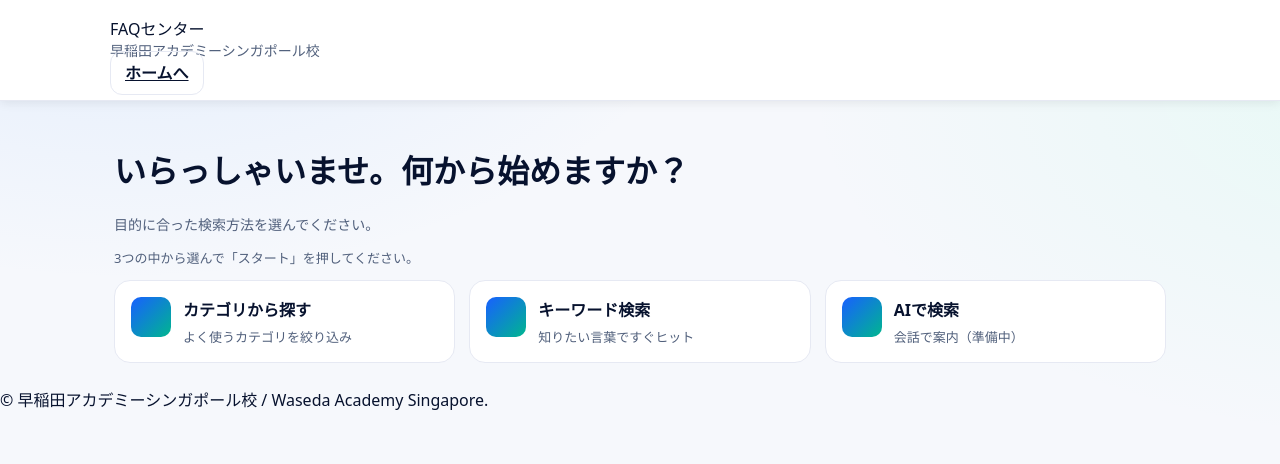
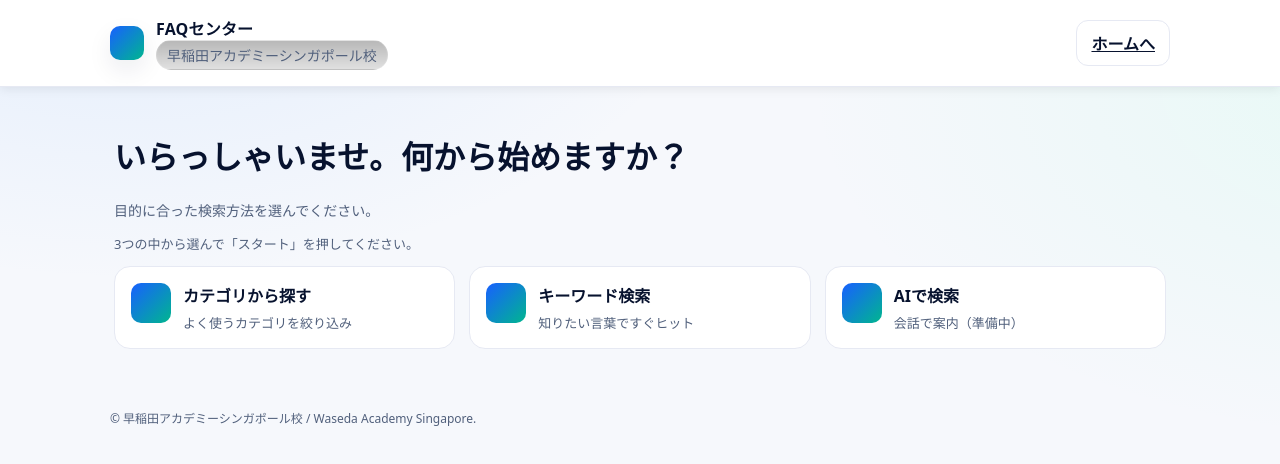
Before and after one commit to hazamayurinoki999/waseaca-faq, a plain HTML site: page index.html in a window 1280 px wide. Drawn offline with Linux system fonts and the light colour scheme.

Commit message:
Update app.css

```diff
--- a/assets/app.css
+++ b/assets/app.css
@@ -1,3 +1,4 @@
+/* ========== Smart FAQ Center — Brand × Modern UI (WASEDA SG) ========== */
 :root{
   --bg:#0b1220; --surface:#121a2b; --text:#eaf1ff; --muted:#a9b8d8;
   --brand-blue:#1e66ff; --brand-green:#00c39a; --brand-orange:#ffa800;
@@ -10,6 +11,7 @@
     --card:#ffffff; --border:#e6e9f3; --shadow:0 10px 25px rgba(9,24,61,.08);
   }
 }
+
 *{box-sizing:border-box}
 html,body{height:100%}
 body{
@@ -23,31 +25,34 @@
 }
 .container{max-width:1100px;margin:0 auto;padding:16px 20px}
 
-/* Header – くっきり見える配色に */
+/* ---------- Header（視認性を上げる：ほぼソリッド） ---------- */
 .header{
   position:sticky; top:0; z-index:50;
-  background:var(--surface);                /* ← 背景グラデの影響を断つ */
+  background:var(--surface);
   border-bottom:1px solid var(--border);
   box-shadow:0 2px 10px rgba(0,0,0,.08);
-  backdrop-filter:saturate(140%) blur(8px); /* なくてもOK（残してもOK） */
+  backdrop-filter:saturate(140%) blur(8px);
 }
-
 @media (prefers-color-scheme: dark){
   .header{
-    background:rgba(18,26,43,.94);          /* ダーク時はやや濃いめ */
+    background:rgba(18,26,43,.94);
     box-shadow:0 2px 12px rgba(0,0,0,.45);
   }
 }
+.bar{display:flex;align-items:center;justify-content:space-between;gap:12px;flex-wrap:wrap}
+.brand{display:flex;align-items:center;gap:12px;min-width:260px}
+.logo{width:34px;height:34px;border-radius:10px;background:linear-gradient(135deg,var(--brand-blue), var(--brand-green));box-shadow:var(--shadow)}
+.title{font-weight:800;letter-spacing:.2px}
+.site-note{color:var(--text);background:linear-gradient(180deg, rgba(0,0,0,.28), rgba(0,0,0,.12));
+  border:1px solid rgba(255,255,255,.12); border-radius:999px; padding:4px 10px; font-size:12px; backdrop-filter: blur(6px);}
+.site-footer{margin:24px auto;padding:12px 20px;max-width:1100px;color:var(--muted);font-size:12px}
+.site-footer a{color:var(--muted);text-decoration:underline}
 
+/* うすめの注釈系（未定義対策） */
 .subtle{ color:var(--muted); font-size:14px; }
 .stepnote{ color:var(--muted); font-size:13px; margin-top:4px; }
-.btn.ghost{ background:rgba(255,255,255,.06); }
-@media (prefers-color-scheme: dark){
-  .btn.ghost{ background:rgba(255,255,255,.04); }
-}
 
-
-/* Controls / pills / buttons */
+/* ---------- Controls / pills / buttons ---------- */
 .tools{display:flex;gap:10px;align-items:center;margin:14px 0 6px;flex-wrap:wrap}
 .search{flex:1;display:flex;align-items:center;gap:8px;border:1px solid var(--border);background:var(--surface);border-radius:12px;padding:8px 10px;min-width:220px}
 .search input{flex:1;border:none;outline:none;font-size:15px;background:transparent;color:var(--text)}
@@ -55,17 +60,24 @@
 .pill:hover{border-color:hsla(var(--h),80%,55%,.7);box-shadow:0 0 0 2px hsla(var(--h),80%,55%,.15) inset}
 .pill.active{border-color:hsla(var(--h),80%,55%,.9);box-shadow:0 0 0 2px hsla(var(--h),80%,55%,.25) inset}
 .pill-wrap{display:flex;gap:8px;flex-wrap:wrap}
+
 .btn{appearance:none;border:1px solid var(--border);background:var(--surface);color:var(--text);padding:10px 14px;border-radius:12px;cursor:pointer;font-weight:700;transition:.2s}
 .btn:hover{transform:translateY(-1px)}
 .btn.primary{background:linear-gradient(135deg,var(--brand-blue), var(--brand-green)); color:#081422; border:none}
-.btn.ghost{background:transparent}
+
+/* 視認性向上のゴーストボタン（ヘッダー等で少し浮かせる） */
+.btn.ghost{ background:rgba(255,255,255,.06); }
+@media (prefers-color-scheme: dark){
+  .btn.ghost{ background:rgba(255,255,255,.04); }
+}
+
 .btn.tiny{font-size:12px;padding:6px 10px;border-radius:10px}
 .btn.tiny.ok{border:none;background:linear-gradient(135deg,var(--brand-blue), var(--brand-green)); color:#081422}
 .btn.tiny.ghost{background:transparent;border:1px solid var(--border)}
 .btn.tiny.ok:hover{filter:brightness(1.06)}
 .btn.tiny.ghost:hover{background:rgba(255,168,0,.12);border-color:rgba(255,168,0,.45)}
 
-/* Landing */
+/* ---------- Landing ---------- */
 .landing{padding:24px}
 .choices{display:grid;grid-template-columns:repeat(auto-fit,minmax(220px,1fr));gap:14px}
 .choice{border:1px solid var(--border); background:var(--card); border-radius:16px; padding:16px;
@@ -77,7 +89,7 @@
 .choice.selected{transform:translateY(-3px) scale(1.03); border-color:rgba(30,102,255,.8); box-shadow:0 6px 20px rgba(30,102,255,.25)}
 .choice.dim{opacity:.55}
 
-/* Category group / card (colored) */
+/* ---------- Category group / card (colored) ---------- */
 .group{margin:20px 0; --cat-h:220}
 .cat-head{width:100%; text-align:left; background:linear-gradient(0deg, hsla(var(--cat-h),85%,60%,.06), transparent);
   color:var(--text); border:1px solid var(--border); border-left:6px solid hsl(var(--cat-h),85%,54%);
@@ -98,18 +110,18 @@
 .a p{margin:0}
 .helpful{margin-top:10px; display:flex; gap:8px; flex-wrap:wrap}
 
-/* Alerts */
+/* ---------- Alerts ---------- */
 .alert{color:#1f283a;background:#ddf4ff;border:1px solid #b5e2ff;padding:12px;border-radius:12px}
 @media (prefers-color-scheme: dark){ .alert{color:#cde8ff;background:rgba(35,115,223,.15);border-color:#1e3a8a} }
 
-/* Scrollbar / focus */
+/* ---------- Scrollbar / focus ---------- */
 *{scrollbar-width:thin; scrollbar-color: rgba(30,102,255,.6) transparent;}
 ::-webkit-scrollbar{height:10px;width:10px}
 ::-webkit-scrollbar-thumb{background:linear-gradient(180deg, var(--brand-blue), var(--brand-green)); border-radius:10px}
 ::-webkit-scrollbar-track{background:transparent}
 :focus-visible{outline:2px solid rgba(255,168,0,.85); outline-offset:2px; border-radius:10px}
 
-/* Responsive */
+/* ---------- Responsive ---------- */
 @media (max-width:720px){
   .bar{gap:10px}
   .title{font-size:16px}
```
